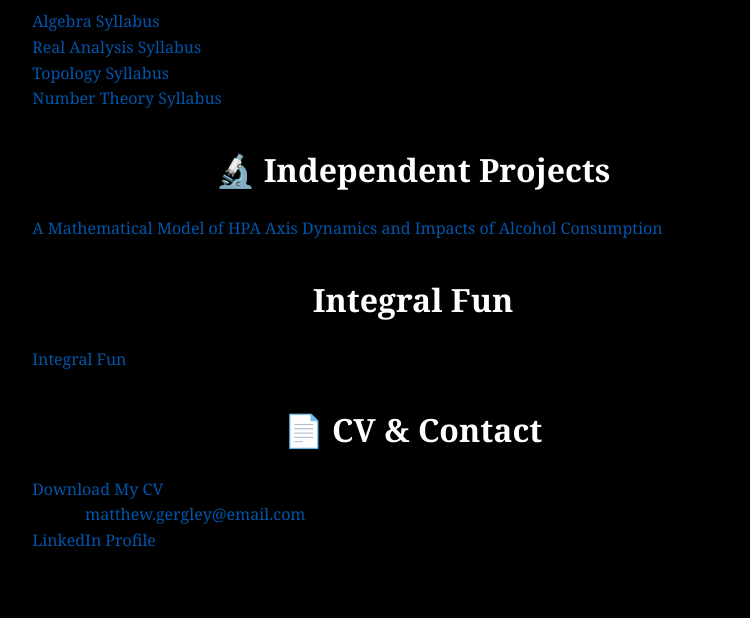
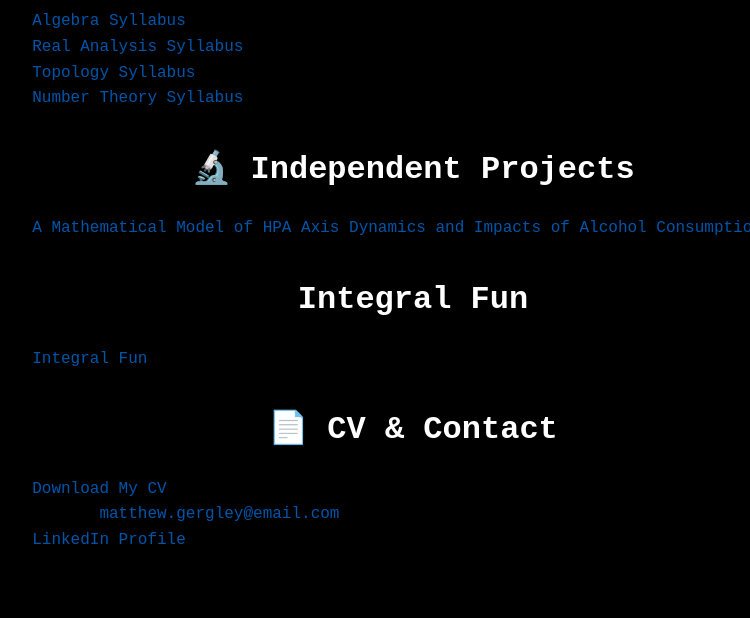
Before and after one commit to Mgergley/mgergley.github.io, a plain HTML site: page index.html in a window 1280 px wide. Shown: the part 612-1230 px from the top of the page, without its empty margins (227-977 px from the left). Drawn offline with Linux system fonts and the light colour scheme.

Commit message:
Update index.html
changed font

```diff
--- a/index.html
+++ b/index.html
@@ -7,7 +7,7 @@
     <title>Matthew Gergley's Math Portfolio</title>
     <style>
         body {
-            font-family: 'Georgia', serif;
+            font-family: 'Courier New', monospace;
             line-height: 1.6;
             max-width: 800px;
             margin: auto;
```
